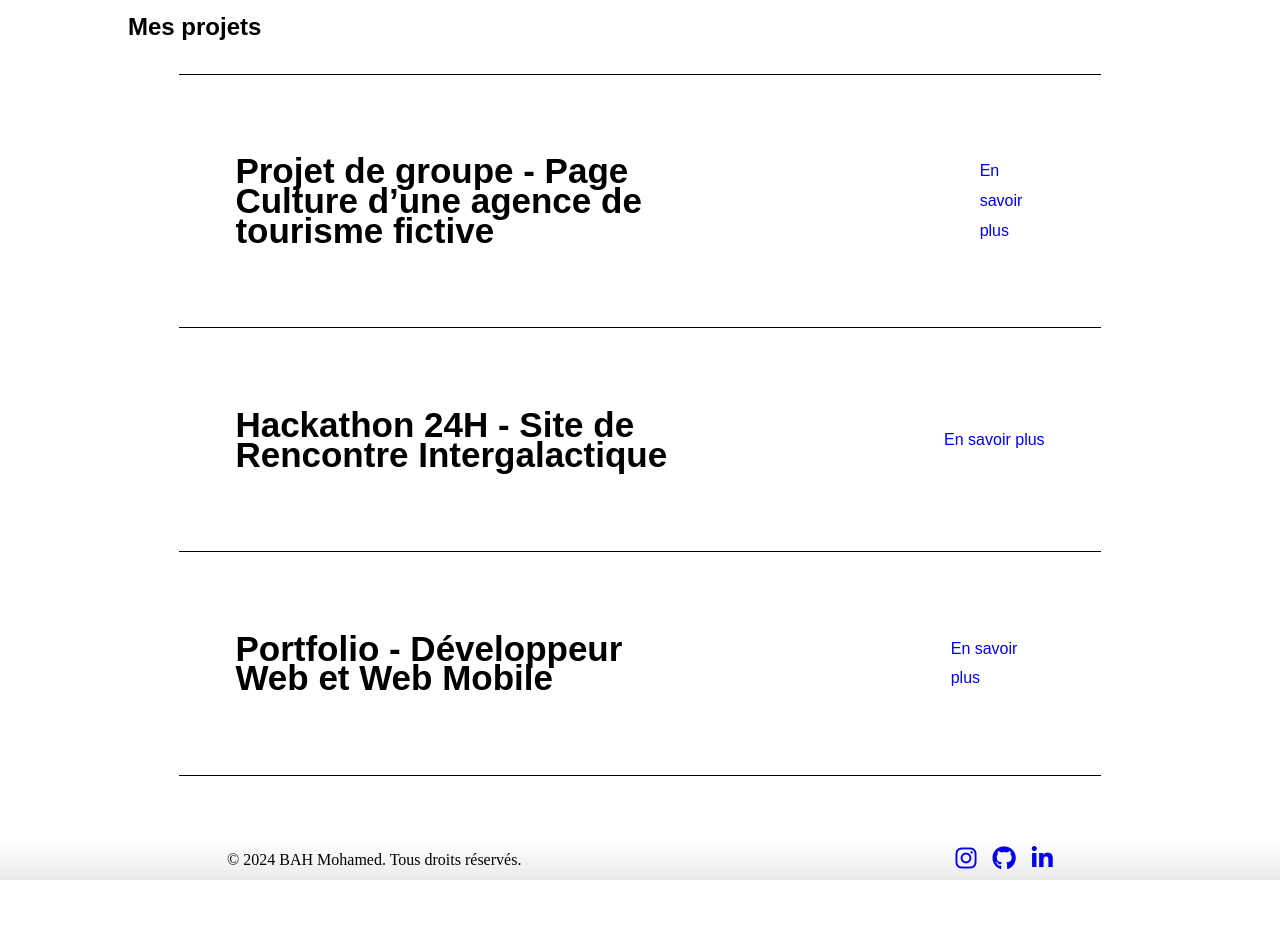
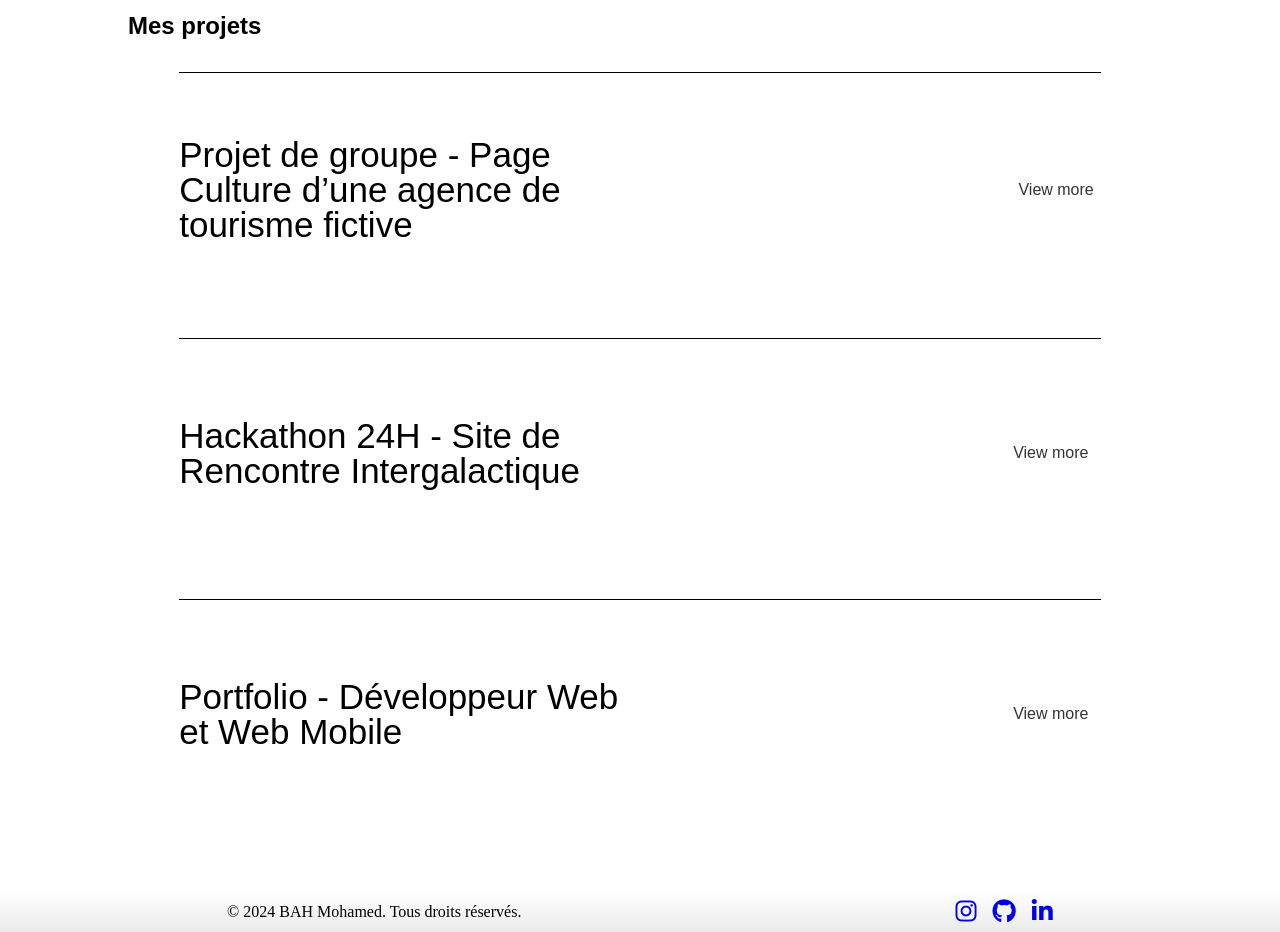
Before and after one commit to sbg224/Portfolio, a React (Vite) app: page / in a window 1280 px wide. Shown: the part 820-1752 px from the top of the page. Before the commit the page ends 1700 px from the top, so only its background shows below. Built offline with nearby package versions, Linux system fonts and the light colour scheme.

Commit message:
travail sur le component projet ajout de fonctionalité et mise en place des liens

```diff
--- a/src/components/Header.tsx
+++ b/src/components/Header.tsx
@@ -29,12 +29,12 @@ function Header(){
       y: "180%",
       scale: 0.5,
       opacity: 0,
-      duration: 1,
+      duration: 1.2,
       delay: 1,
       ease: "power3.out",
       scrollTrigger: {
         trigger: introText.current,
-        start: "top 110%",
+        start: "top 90%",
         end: "bottom 10%",
         scrub: true,
         toggleActions: "play, reverse, restart",
--- a/src/components/Projets.module.css
+++ b/src/components/Projets.module.css
@@ -1,58 +1,123 @@
-.projetG{
+/* css Module */
+.projetG {
 	width: 80%;
 	margin: 2rem auto;
 	font-family: var(--font-family);
-    line-height: 29.648px;
-    letter-spacing: normal;
 }
-.projetUl{
-  display: flex;
-  flex-direction: column;
-  gap: 1.5rem;
-}
-.sectionProjet{
+/* css des sections */
+.sectionProjet {
 	list-style: none;
-  display: flex;
-  gap: 0.5rem;
-  border-radius: 9px;
-  background-color:transparent;
-  backdrop-filter: blur(10px);
-  width: 80%;
-  margin: 4.8rem auto;
-  .listText{
 	display: flex;
   justify-content: space-between;
   align-items: center;
-    gap: 3rem;
-    padding: 5px;
+	gap: 0.5rem;
+	border-top: solid 1px;
+	/* border-bottom: solid 1px; */
+	background-color: transparent;
+	backdrop-filter: blur(10px);
+	width: 90%;
+	margin: 2rem auto;
+	padding: 4rem 0;
+  .divContaiteur{
+    height: 100%;
+    width: 100%;
+  }
 		h3 {
 			font-size: 35px;
-      width: 70%;
+      font-weight: 300;
+      line-height: 35px;
+      letter-spacing: normal;
+			width: 50%;
+      cursor: pointer;
 		}
+    /* a{
+      color: #000;
+    } */
 	}
-  .listImgSrc{
+
+.viewDiv {
+  display: flex;
+  align-items: center;
+  justify-content: center;
+  border:none;
+  border-radius: 100%;
+  height: 100px;
+  width: 100px;
+  transform: scale(1);
+  background: transparent;
+  color: #000;
+  opacity: 0.8;
+  position: relative; /* Nécessaire pour positionner les pseudo-éléments */
+  overflow: hidden; /* Empêche les pseudo-éléments de déborder */
+  transition: transform ease-in-out .2s, opacity ease-in-out .2s;
+  z-index: 1;
+}
+.viewDiv a {
+  color: inherit; /* Hérite de la couleur du parent div */
+  text-decoration: none; /* Supprime le soulignement des liens */
+  transition: color 0.3s ease-in-out; /* Transition sur la couleur des liens */
+  z-index: 2; /* Le lien a un z-index plus élevé pour qu'il soit au-dessus du fond */
+  position: relative;
+}
+
+.viewDiv::before {
+  content: '';
+  position: absolute;
+  top: 100%; /* Commence en bas */
+  left: 0;
+  width: 100%;
+  height: 100%;
+  background: #26474e; /* Couleur de fond de l'effet */
+  transition: top 0.5s ease-out;
+}
+
+.viewDiv:hover {
+  opacity: 1;
+  transform: scale(1.2);
+  backdrop-filter: blur(6px);
+}
+
+.viewDiv:hover a {
+  color: white;
+}
+
+.viewDiv:hover::before {
+  top: 0; /* Le fond bleu se déplace vers le haut */
+}
+
+.viewDiv::after {
+  content: '';
+  position: absolute;
+  top: 100%; /* Commence en bas */
+  left: 0;
+  width: 100%;
+  height: 100%;
+  background: #26474e;
+  opacity: 0; /* Commence invisible */
+  transition: top 0.5s ease-out, opacity 0.5s ease-out;
+}
+
+.viewDiv:hover::after {
+  top: 0;
+  opacity: 0.3; /* La vague devient visible au survol */
+}
+
+
+	.listImgSrc {
 		width: 100%;
 		border-top-left-radius: 8px;
 		border-bottom-left-radius: 8px;
 	}
-}
 
-.lineStyle{
-  background-color: #000;
-  width:90%;
-  margin: 2rem auto;
-  height: 1px;
-}
-
-@media (max-width: 1250px){
-  .projetList{
+/* responsive */
+@media (max-width: 1250px) {
+	.projetList {
 		display: flex;
 		flex-direction: column;
 	}
-  .listImgSrc{
+	.listImgSrc {
 		width: 50%;
 		border-top-left-radius: 8px;
 		border-top-right-radius: 8px;
-
 	}
 }
--- a/src/components/Projets.tsx
+++ b/src/components/Projets.tsx
@@ -1,6 +1,6 @@
 import style from "./Projets.module.css";
 import { useGSAP } from "@gsap/react";
-import { useEffect, useRef } from "react";
+import { useEffect, useRef, useState } from "react";
 import gsap from "gsap";
 import ScrollTrigger from "gsap/ScrollTrigger";
 
@@ -17,6 +17,16 @@ type myProjetsType = {
 gsap.registerPlugin(ScrollTrigger);
 
 function Projets({ myProjets }: myProjetsType) {
+	const [isHovered, setIsHovered] = useState(false);
+
+	const handleMouseEnter = () => {
+		setIsHovered(true);
+	};
+
+	const handleMouseLeave = () => {
+		setIsHovered(false);
+	};
+
 	// const effeScroll = useRef<HTMLUListElement>(null);
 	// useEffect(() => {
 	//   if (effeScroll.current) { // Vérifie si l'élément est bien défini
@@ -36,52 +46,43 @@ function Projets({ myProjets }: myProjetsType) {
 	return (
 		<div className={style.projetG}>
 			<h2> Mes projets</h2>
-			<div className={style.lineStyle}> </div>
+			{/* Mes section pour chaque projet */}
+			{/* 1er section */}
 			<section className={style.sectionProjet}>
-				<div className={style.listText}>
-					<div>
-						<h3>{myProjets[0].name}</h3>
-					</div>
-					<div>
-						<a href={myProjets[0].lien}>En savoir plus</a>
-					</div>
+				<div
+					className={style.divContaiteur}
+					onMouseEnter={handleMouseEnter}
+					onMouseLeave={handleMouseLeave}
+					onFocus={handleMouseEnter}
+					onBlur={handleMouseLeave}
+				>
+					{!isHovered ? (
+						<h3>
+							{myProjets[0].name}
+						</h3>
+					) : (
+						<img src={myProjets[0]?.imgSrc} alt={myProjets[0].description} />
+					)}
+				</div>
+				<div className={style.viewDiv}>
+					<a href={myProjets[0].lien}>View more</a>
+				</div>
+			</section>
+			{/* 2er section */}
+			<section className={style.sectionProjet}>
+				<h3>{myProjets[1].name}</h3>
+				<div className={style.viewDiv}>
+					<a href={myProjets[1].lien}>View more</a>
+				</div>
+			</section>
+			{/* 3er section */}
+			<section className={style.sectionProjet}>
+				<h3>{myProjets[2].name}</h3>
+				<div className={style.viewDiv}>
+					<a href={myProjets[2].lien}>View more</a>
 				</div>
 			</section>
 			<div className={style.lineStyle}> </div>
-			<section className={style.sectionProjet}>
-				<div className={style.listText}>
-					<h3>{myProjets[1].name}</h3>
-					<a href={myProjets[1].lien}>En savoir plus</a>
-				</div>
-			</section>
-			<div className={style.lineStyle}> </div>
-			<section className={style.sectionProjet}>
-				<div className={style.listText}>
-					<div>
-						<h3>{myProjets[2].name}</h3>
-					</div>
-					<div>
-						<a href={myProjets[2].lien}>En savoir plus</a>
-					</div>
-				</div>
-			</section>
-			<div className={style.lineStyle}> </div>
-			{/* <ul className={style.projetUl} >
-				{myProjets.map((myProjet) => (
-					<li key={myProjet.id} className={style.projetList}>
-						<img
-							src={myProjet.imgSrc}
-							alt={myProjet.name}
-							className={style.listImgSrc}
-						/>
-						<div className={style.listText}>
-							<h3>{myProjet.name}</h3>
-							<p>{myProjet.description}</p>
-							<a href={myProjet.lien}>En savoir plus</a>
-						</div>
-					</li>
-				))}
-			</ul> */}
 		</div>
 	);
 }
```
Lines whose indentation alone changed are shown as unchanged.
